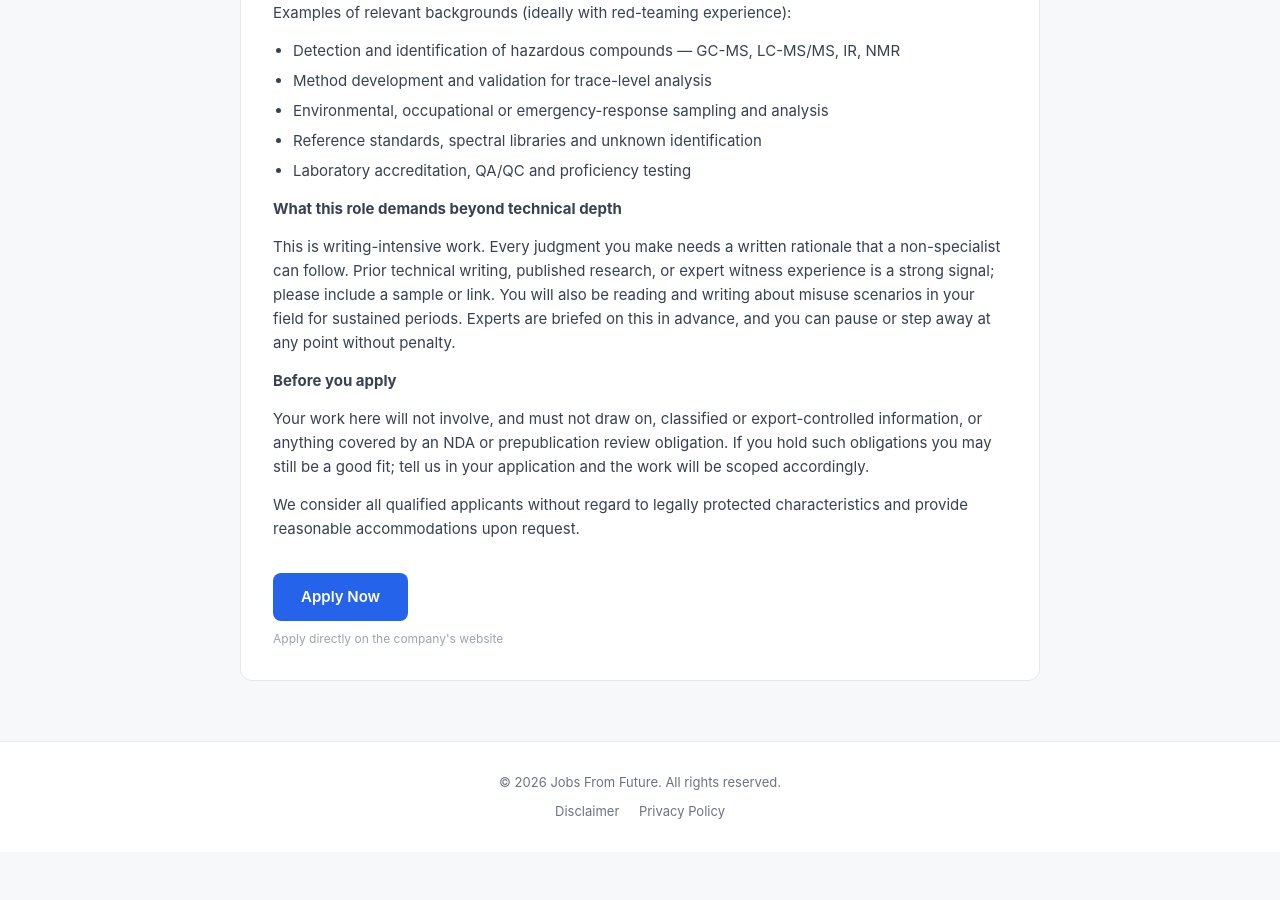
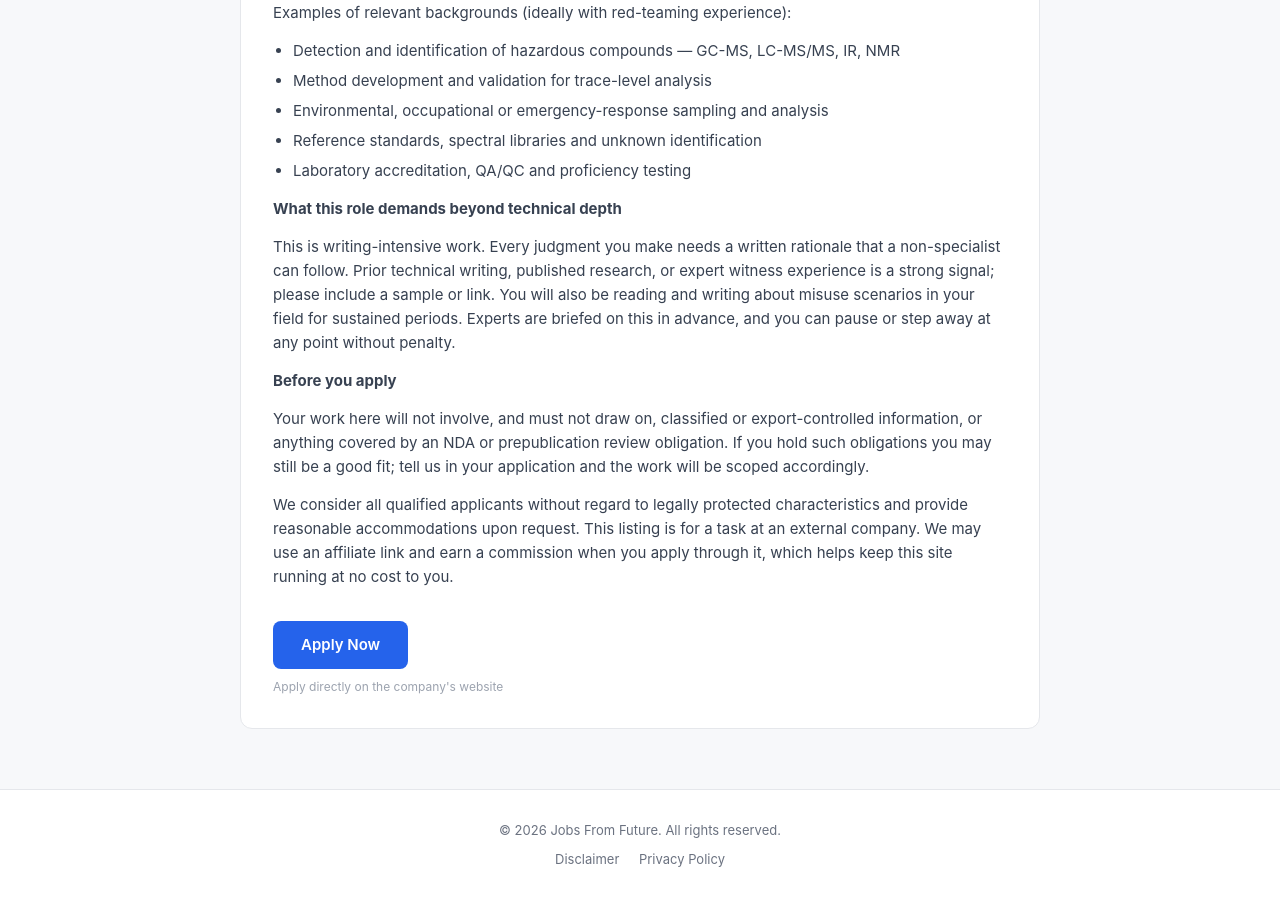
Before and after one commit to unique-artt/JobsFromFuture, a Jekyll site: the page built from _jobs/analytical-chemist.md, in a window 1280 px wide and 900 px high, scrolled down 885 px. Built offline with Jekyll 4.4.1, drawn with Linux system fonts in a browser that asks for light colours; before the commit the page ends 1737 px from its top, so only the background shows below that.

Commit message:
Update analytical-chemist.md

```diff
--- a/_jobs/analytical-chemist.md
+++ b/_jobs/analytical-chemist.md
@@ -45,4 +45,4 @@ This is writing-intensive work. Every judgment you make needs a written rational
 
 Your work here will not involve, and must not draw on, classified or export-controlled information, or anything covered by an NDA or prepublication review obligation. If you hold such obligations you may still be a good fit; tell us in your application and the work will be scoped accordingly.
 
-We consider all qualified applicants without regard to legally protected characteristics and provide reasonable accommodations upon request.
+We consider all qualified applicants without regard to legally protected characteristics and provide reasonable accommodations upon request. This listing is for a task at an external company. We may use an affiliate link and earn a commission when you apply through it, which helps keep this site running at no cost to you.
```
